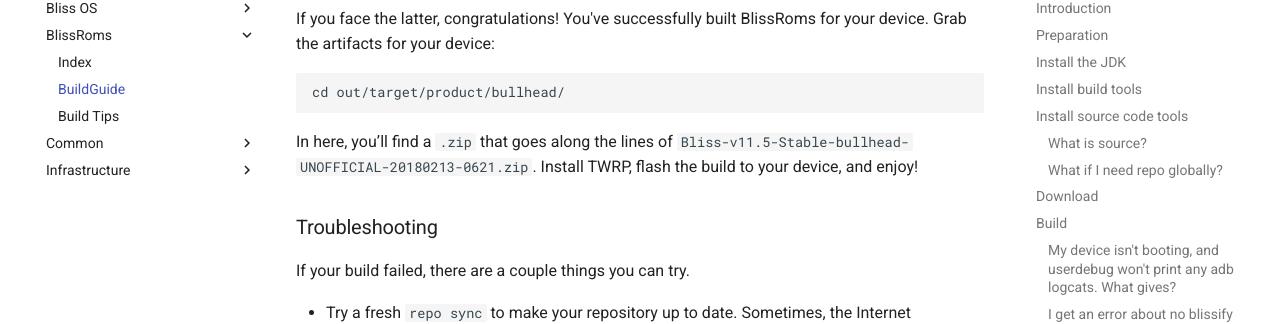
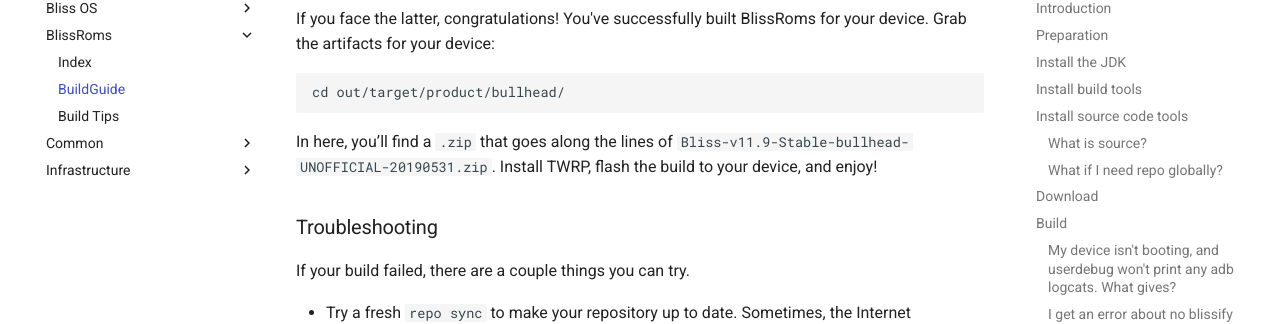
Before and after one commit to BlissRoms/Documentation-old, an MkDocs documentation site: the page built from docs/BlissRoms/build-guide.md, in a window 1280 px wide and 900 px high, scrolled down 5692 px. Shown: the part 127-451 px from the top of the window. Built offline with MkDocs 1.6.1 and Material for MkDocs 9.7.7, drawn with Linux system fonts in a browser that asks for light colours.

Commit message:
Fix the zip filename
Change-Id: I8b1f273cf889f1960cd3eadfca17d2b81c9c9242

```diff
--- a/docs/BlissRoms/build-guide.md
+++ b/docs/BlissRoms/build-guide.md
@@ -172,7 +172,7 @@ If you face the latter, congratulations! You've successfully built BlissRoms for
 
     cd out/target/product/bullhead/
 
-In here, you’ll find a `.zip` that goes along the lines of `Bliss-v11.5-Stable-bullhead-UNOFFICIAL-20180213-0621.zip`. Install TWRP, flash the build to your device, and enjoy!
+In here, you’ll find a `.zip` that goes along the lines of `Bliss-v11.9-Stable-bullhead-UNOFFICIAL-20190531.zip`. Install TWRP, flash the build to your device, and enjoy!
 
 ### Troubleshooting
 
```
